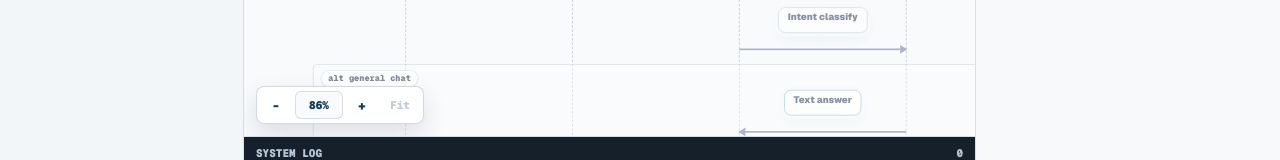
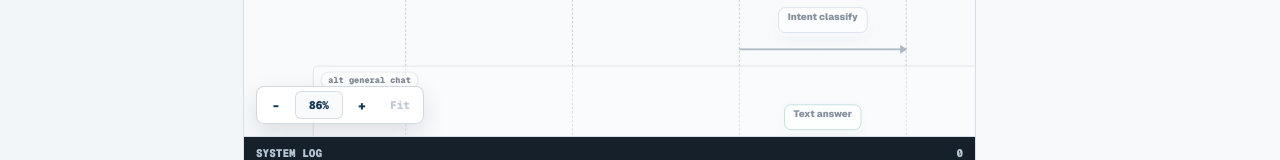
Before and after one commit to tahooki/a2ui-template-admin-chatbot-poc, a Next.js app: page / in a window 1280 px wide. Shown: the part 502-662 px from the top of the page. Built offline with nearby package versions, Linux system fonts and the light colour scheme.

Commit message:
fix: reserve branch header spacing

```diff
--- a/src/features/a2ui-template-poc/sequence-board.tsx
+++ b/src/features/a2ui-template-poc/sequence-board.tsx
@@ -98,14 +98,19 @@ const sequenceLayout = {
   firstRowTop: 80,
   labelHeight: 30,
   labelLineGap: 18,
+  lineStrokeWidth: 2,
   selfLoopHeight: 44,
-  branchPaddingTop: 30,
+  branchBorderWidth: 1,
+  branchLabelInsetX: 8,
+  branchLabelInsetTop: 6,
+  branchLabelHeight: 20,
   branchPaddingBottom: 34,
   canvasBottomPadding: 80,
 } as const;
+const branchHeaderHeight = sequenceLayout.branchBorderWidth + sequenceLayout.branchLabelInsetTop + sequenceLayout.branchLabelHeight + sequenceLayout.labelLineGap;
 const sequenceStepGaps: Record<SequenceStepGap, number> = {
   row: 34,
-  section: sequenceLayout.branchPaddingTop + sequenceLayout.labelLineGap,
+  section: branchHeaderHeight + sequenceLayout.labelLineGap + sequenceLayout.lineStrokeWidth,
   selfLoop: 34,
 };
 const clickableStepIds = new Set([
@@ -296,7 +301,7 @@ function branchBlockFromSpec(spec: BranchBlockSpec): BranchBlock {
   if (!firstStep || !lastStep) {
     throw new Error(`Missing sequence step for branch ${spec.id}`);
   }
-  const top = stepLabelTop(firstStep) - sequenceLayout.branchPaddingTop;
+  const top = stepLabelTop(firstStep) - branchHeaderHeight;
   const bottom = stepLineBottom(lastStep) + sequenceLayout.branchPaddingBottom;
   return {
     id: spec.id,
@@ -1096,6 +1101,9 @@ export function SequenceBoard({ events, actorLabels, showA2UISubsteps = true, da
   const sequenceBoardStyle = {
     "--sequence-label-height": `${sequenceLayout.labelHeight}px`,
     "--sequence-label-line-gap": `${sequenceLayout.labelLineGap}px`,
+    "--sequence-branch-label-height": `${sequenceLayout.branchLabelHeight}px`,
+    "--sequence-branch-label-inset-x": `${sequenceLayout.branchLabelInsetX}px`,
+    "--sequence-branch-label-inset-top": `${sequenceLayout.branchLabelInsetTop}px`,
   } as CSSProperties;
 
   function clearAutoFollowPauseTimer() {
--- a/src/features/a2ui-template-poc/styles.module.css
+++ b/src/features/a2ui-template-poc/styles.module.css
@@ -1272,17 +1272,25 @@
 
 .branchBlock span {
   position: absolute;
-  left: 8px;
-  top: 6px;
+  left: var(--sequence-branch-label-inset-x, 8px);
+  top: var(--sequence-branch-label-inset-top, 6px);
+  display: inline-flex;
+  align-items: center;
+  box-sizing: border-box;
+  max-width: calc(100% - 24px);
+  height: var(--sequence-branch-label-height, 20px);
   border: 1px solid rgba(100, 116, 139, 0.24);
   border-radius: 999px;
   background: rgba(255, 255, 255, 0.96);
   color: var(--a2ui-muted);
-  padding: 3px 8px;
+  padding: 0 8px;
   font-family: var(--font-geist-mono), ui-monospace, monospace;
   font-size: 10px;
   font-weight: 900;
   line-height: 1.2;
+  overflow: hidden;
+  text-overflow: ellipsis;
+  white-space: nowrap;
   box-shadow: 0 0 0 3px rgba(248, 250, 252, 0.72);
 }
 
```
